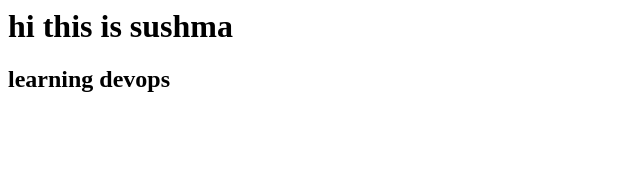
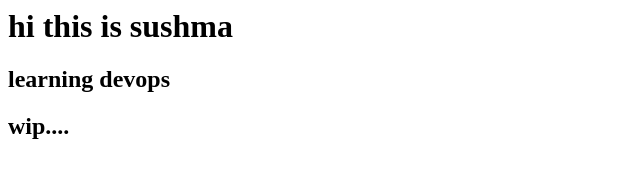
Before and after one commit to sush1316/sushma-project, a plain HTML site: page index.html in a window 1280 px wide. Shown: the full height of the page, 0-640 px from the left. Drawn offline with Linux system fonts and the light colour scheme.

Commit message:
modified after stashing

```diff
--- a/index.html
+++ b/index.html
@@ -1,2 +1,4 @@
+
 <h1>hi this is sushma<h1>
 <h2>learning devops<h2>
+wip....
```
Also changed, not shown: index2.html (+1 -0 lines).
